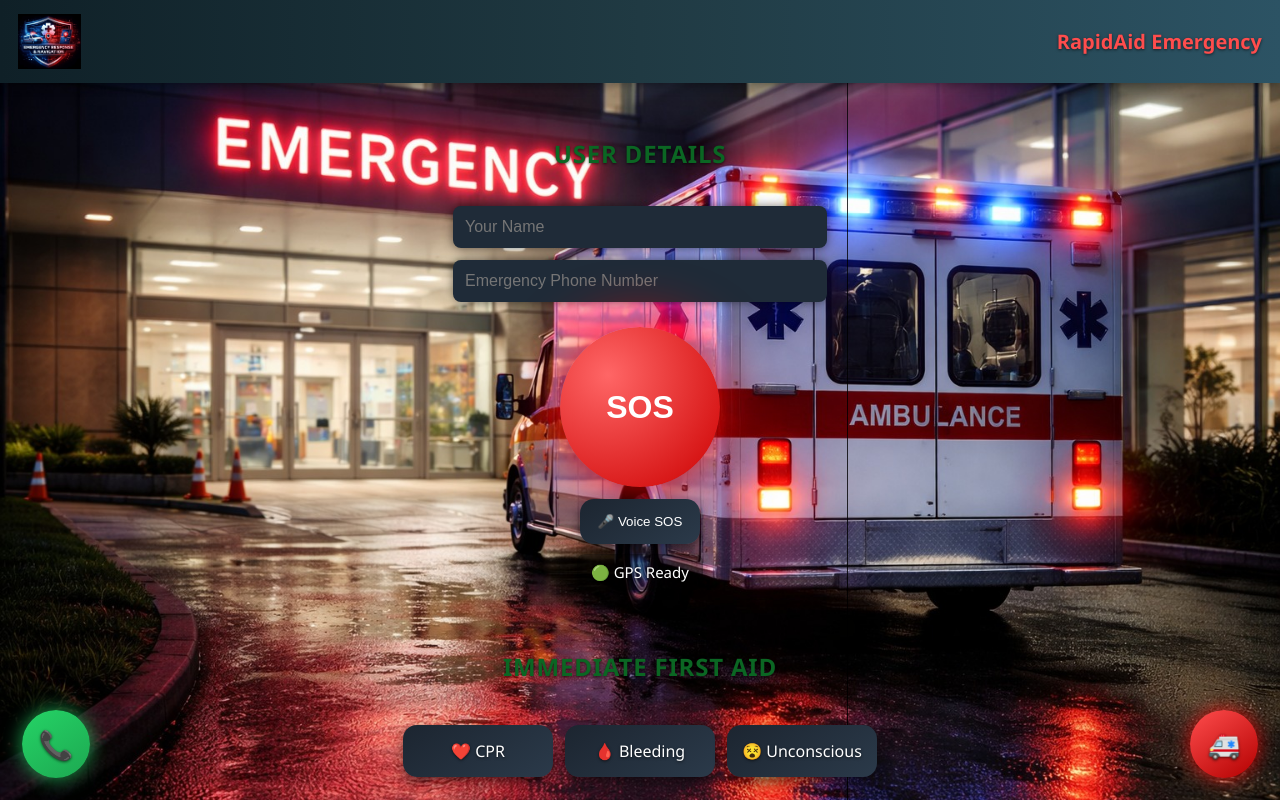
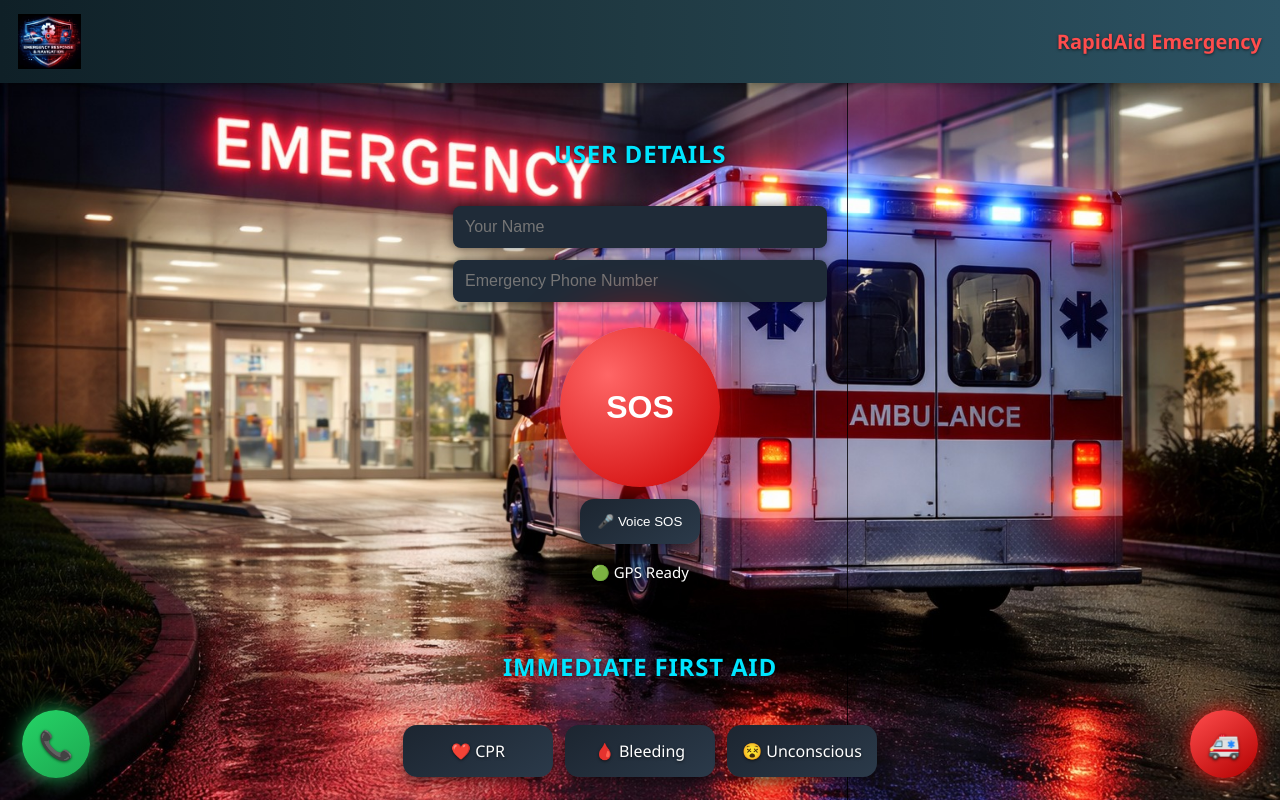
Before and after one commit to manjunadh938/rapidAid, a website: page public/index.html in a window 1280 px wide. Drawn offline with Linux system fonts and the light colour scheme.

Commit message:
Updated UI styles (colors, headings, overlay improvements)

```diff
--- a/public/style.css
+++ b/public/style.css
@@ -209,13 +209,14 @@ input {
 
 /* ===== TITLES ===== */
 h3 {
-  color: #0b6623; /* Dark Green */
+  color: #00e5ff; /* Cyan */
   margin-top: 34px;
-  font-size: 24px;      /* Bigger heading */
-  font-weight: 700;     /* Strong emphasis */
+  font-size: 24px;
+  font-weight: 700;
   letter-spacing: 0.8px;
-  text-transform: uppercase; /* Makes it look like section titles */
+  text-transform: uppercase;
 }
+
 
 
 
@@ -226,9 +227,10 @@ h3 {
   .team-logo { height: 45px; }
 
   h3 {
-    font-size: 20px; /* Slightly smaller on mobile */
+    font-size: 20px;
   }
 }
+
 
 /* ===== AMBULANCE CALL BUTTON ===== */
 .ambulance-fab {
```
